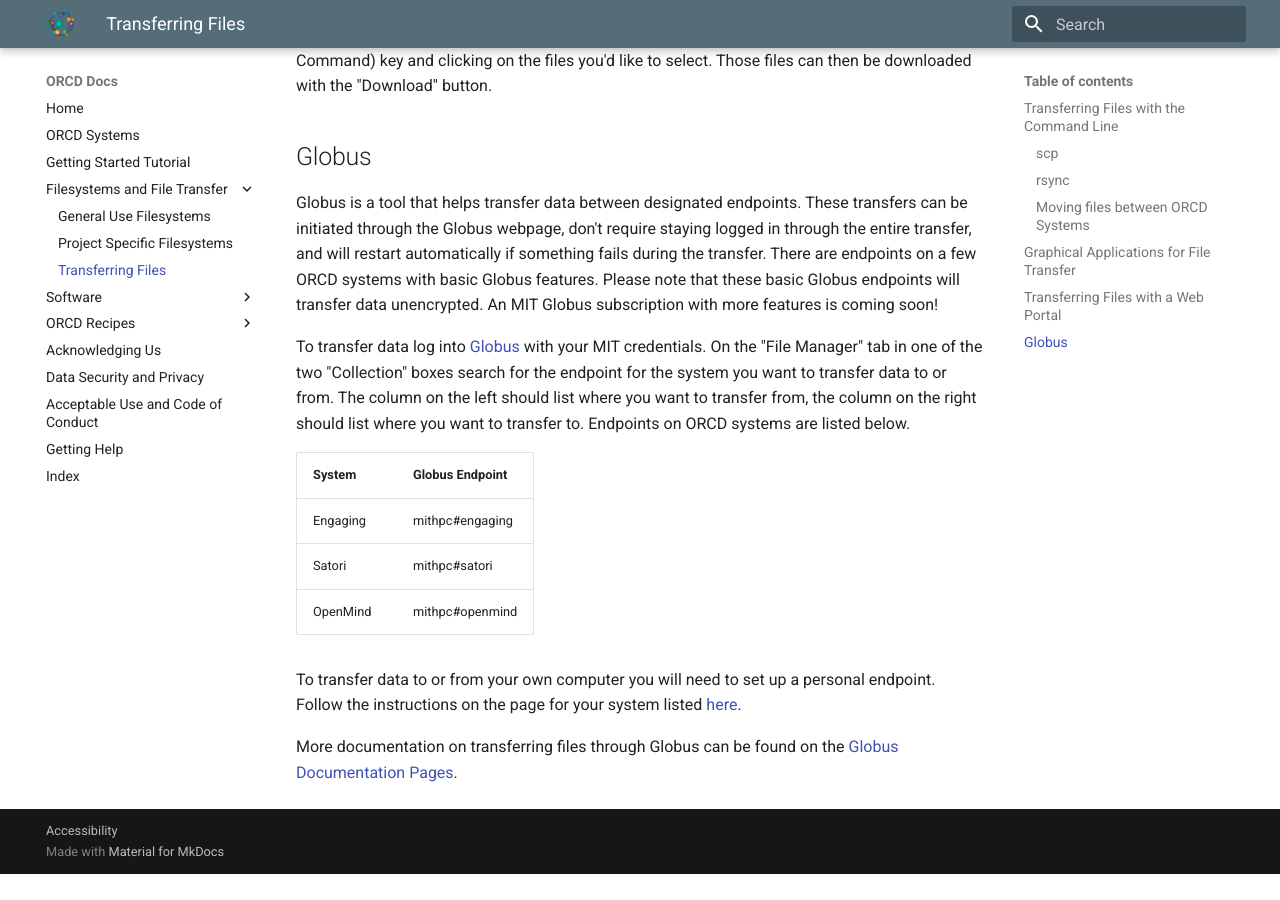
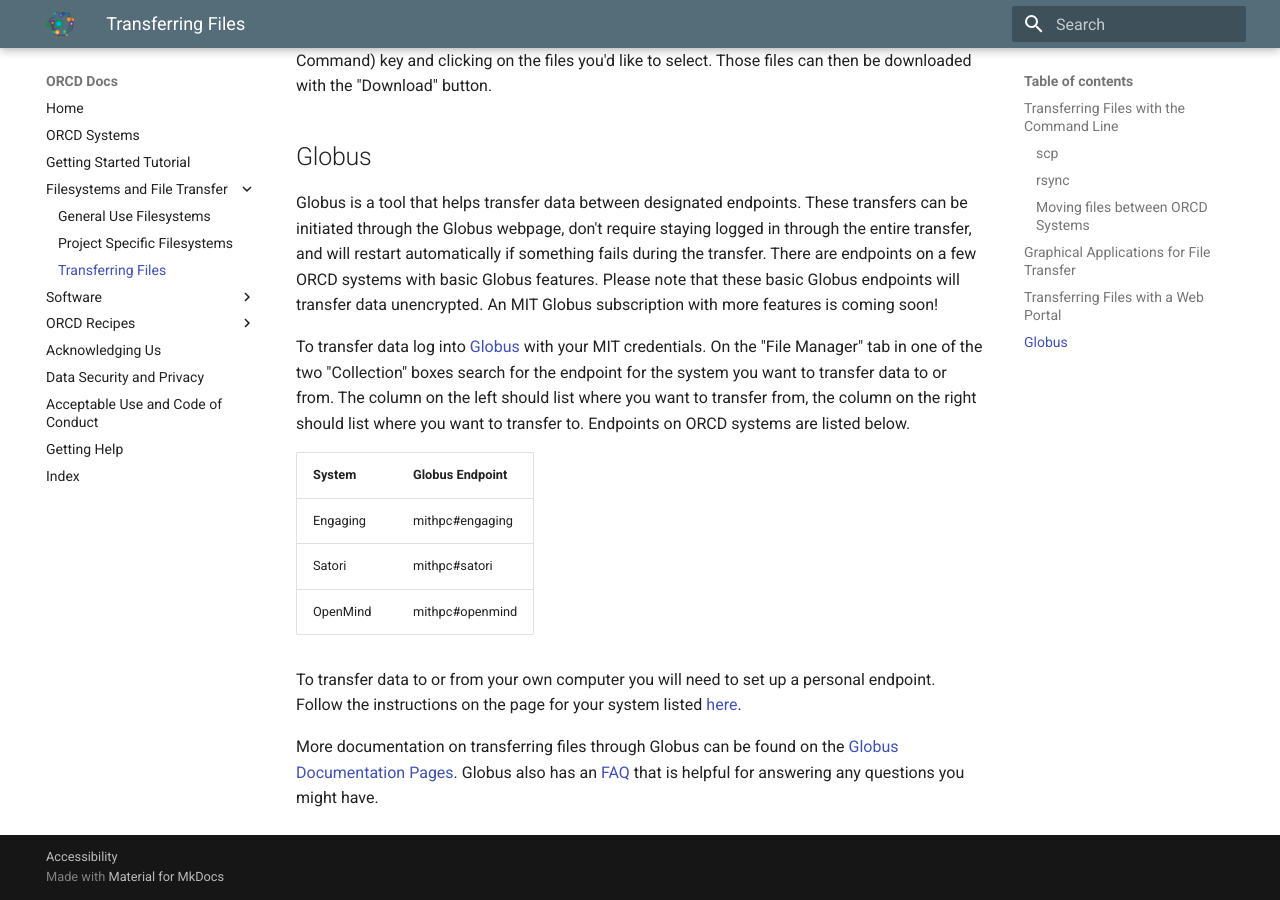
Before and after one commit to mit-orcd/orcd-docs-edit, an MkDocs documentation site: the page built from docs/filesystems-file-transfer/transferring-files.md, in a window 1280 px wide and 900 px high, scrolled down 4068 px. Built offline with MkDocs 1.6.1 and Material for MkDocs 9.7.7, drawn with Linux system fonts in a browser that asks for light colours; before the commit the page ends 4942 px from its top, so only the background shows below that.

Commit message:
add link to globus faq

```diff
--- a/docs/filesystems-file-transfer/transferring-files.md
+++ b/docs/filesystems-file-transfer/transferring-files.md
@@ -250,4 +250,4 @@
 
 To transfer data to or from your own computer you will need to set up a personal endpoint. Follow the instructions on the page for your system listed [here](https://docs.globus.org/globus-connect-personal/).
 
-More documentation on transferring files through Globus can be found on the [Globus Documentation Pages](https://docs.globus.org/guides/tutorials/manage-files/transfer-files/).
+More documentation on transferring files through Globus can be found on the [Globus Documentation Pages](https://docs.globus.org/guides/tutorials/manage-files/transfer-files/). Globus also has an [FAQ](https://docs.globus.org/faq/globus-connect-endpoints/) that is helpful for answering any questions you might have.
```
